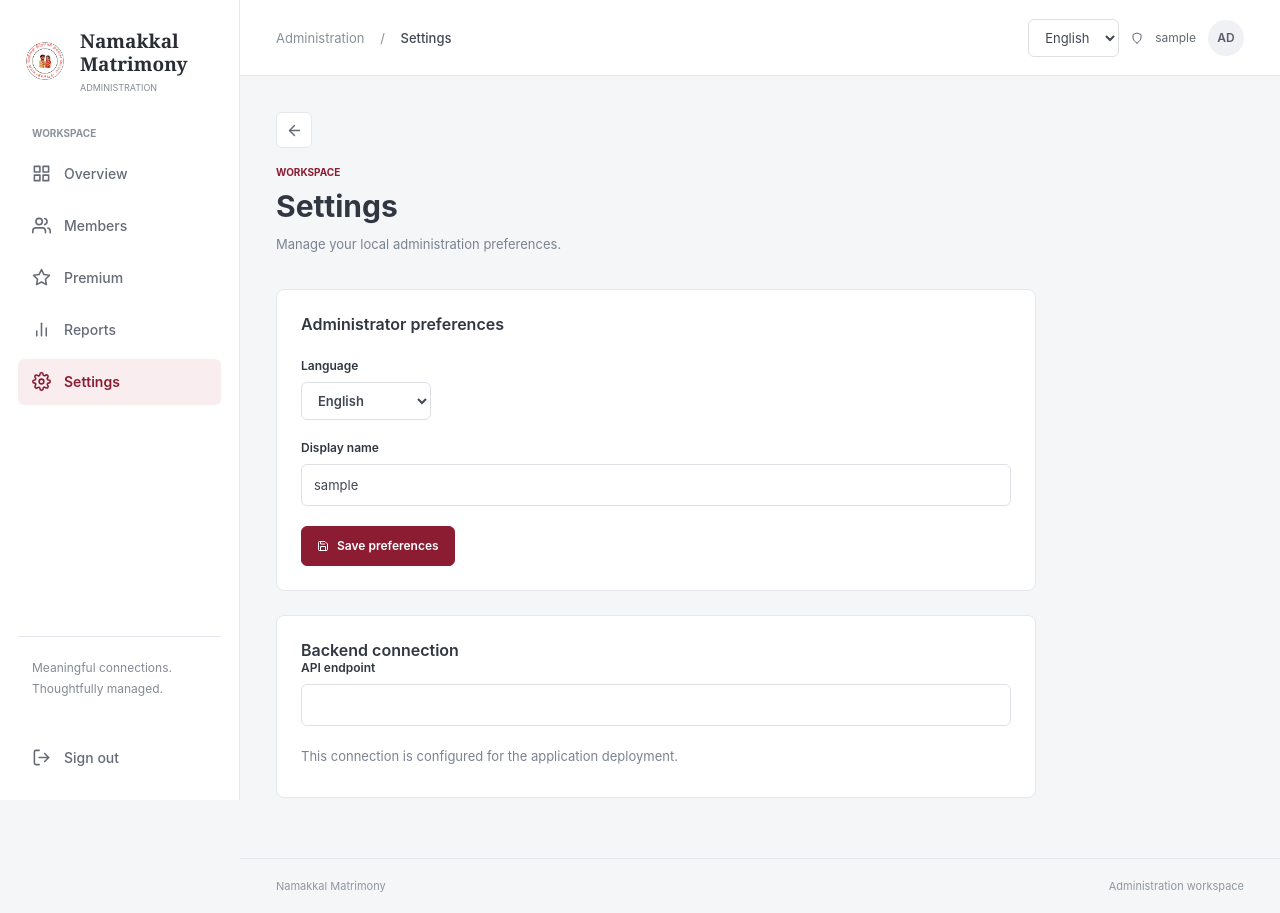
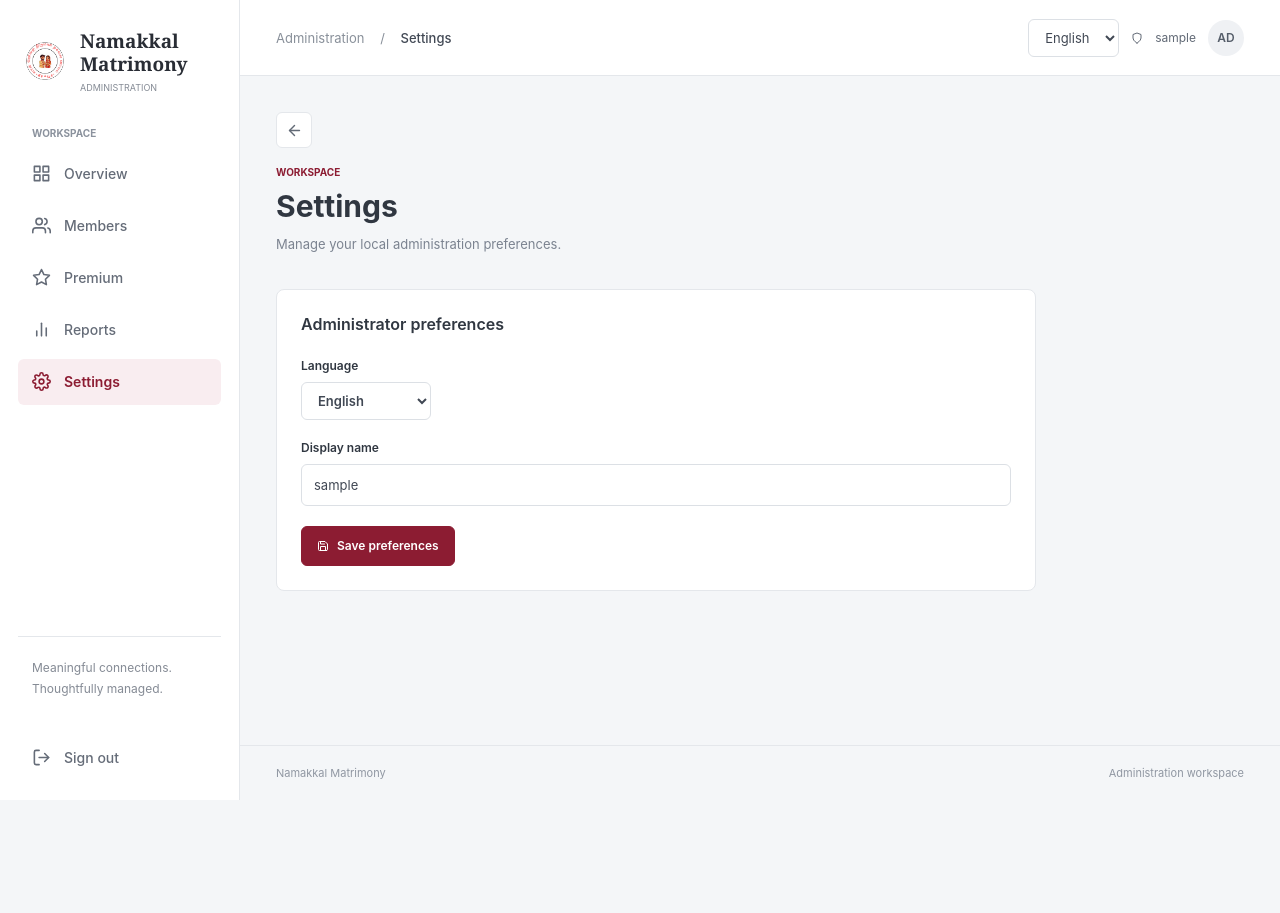
Before and after one commit to chandruchandrika82-png/matrimony-admin, a React (Create React App) app: page /settings in a window 1280 px wide. After the commit the page ends 800 px from the top, so only its background shows below. Built offline with nearby package versions, Linux system fonts and the light colour scheme; no server answers; sample sign-in values are in the browser's storage.

Commit message:
Remove backend connection section from admin settings

```diff
--- a/scripts/verify-admin-management.cjs
+++ b/scripts/verify-admin-management.cjs
@@ -43,7 +43,7 @@ async function main() {
       for (const path of ['/', '/premium', '/reports', '/settings']) {
         await page.goto(`http://localhost:3002${path}`);
         await page.getByRole('heading', { level: 1 }).waitFor();
-        if (path === '/settings' && await page.getByLabel('API முகவரி').inputValue() !== '') throw new Error('Settings exposes API endpoint');
+        if (path === '/settings' && await page.getByLabel('API முகவரி').count()) throw new Error('Settings exposes API endpoint');
         if (await page.evaluate(() => document.documentElement.scrollWidth > innerWidth)) throw new Error(`Tamil page overflow: ${path} at ${width}`);
         await page.screenshot({ path: `artifacts/admin-management/tamil-${path.slice(1) || 'overview'}-${width}.png`, fullPage: true });
       }
--- a/src/pages/Settings.js
+++ b/src/pages/Settings.js
@@ -5,5 +5,5 @@ export default function Settings() {
   const { t } = useLanguage();
   const [name, setName] = useState(localStorage.getItem("adminDisplayName") || "Administrator"); const [saved, setSaved] = useState("");
   function save(e) { e.preventDefault(); if (!name.trim()) return; try { localStorage.setItem("adminDisplayName", name.trim()); setSaved("Preferences saved in this browser."); } catch { setSaved("Unable to save preferences in this browser."); } }
-  return <><div className="page-heading"><div><p className="eyebrow">{t("WORKSPACE")}</p><h1>{t("Settings")}</h1><p className="muted">{t("Manage your local administration preferences.")}</p></div></div><section className="panel settings-panel"><h2>{t("Administrator preferences")}</h2><form onSubmit={save}><label className="field">{t("Language")}<LanguageSelect /></label><label className="field">{t("Display name")}<input required maxLength="60" value={name} onChange={e => { setName(e.target.value); setSaved(""); }} /></label><button className="button primary" type="submit"><FiSave />{t("Save preferences")}</button>{saved && <p role="status" className="muted">{t(saved)}</p>}</form></section><section className="panel settings-panel"><h2>{t("Backend connection")}</h2><label className="field">{t("API endpoint")}<input value="" readOnly /></label><p className="muted">{t("This connection is configured for the application deployment.")}</p></section></>;
+  return <><div className="page-heading"><div><p className="eyebrow">{t("WORKSPACE")}</p><h1>{t("Settings")}</h1><p className="muted">{t("Manage your local administration preferences.")}</p></div></div><section className="panel settings-panel"><h2>{t("Administrator preferences")}</h2><form onSubmit={save}><label className="field">{t("Language")}<LanguageSelect /></label><label className="field">{t("Display name")}<input required maxLength="60" value={name} onChange={e => { setName(e.target.value); setSaved(""); }} /></label><button className="button primary" type="submit"><FiSave />{t("Save preferences")}</button>{saved && <p role="status" className="muted">{t(saved)}</p>}</form></section></>;
 }
```
Also changed, not shown: 1 other file (tests, documents, lock files or other folders).
